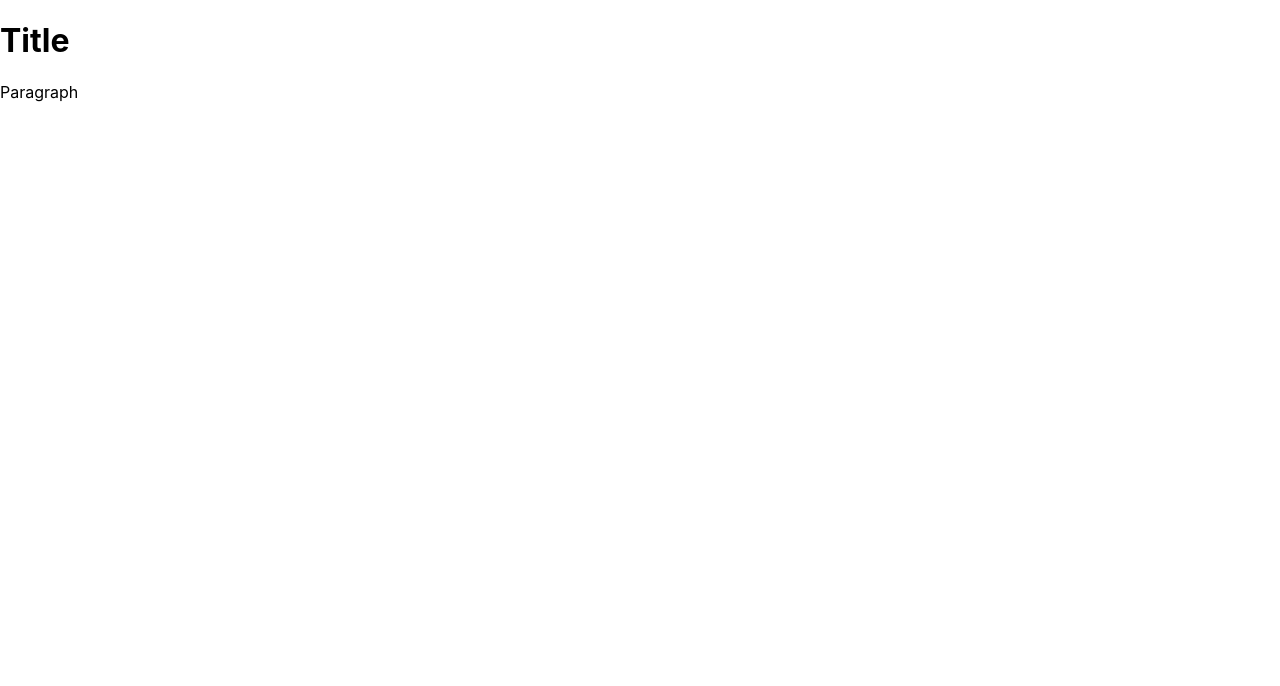
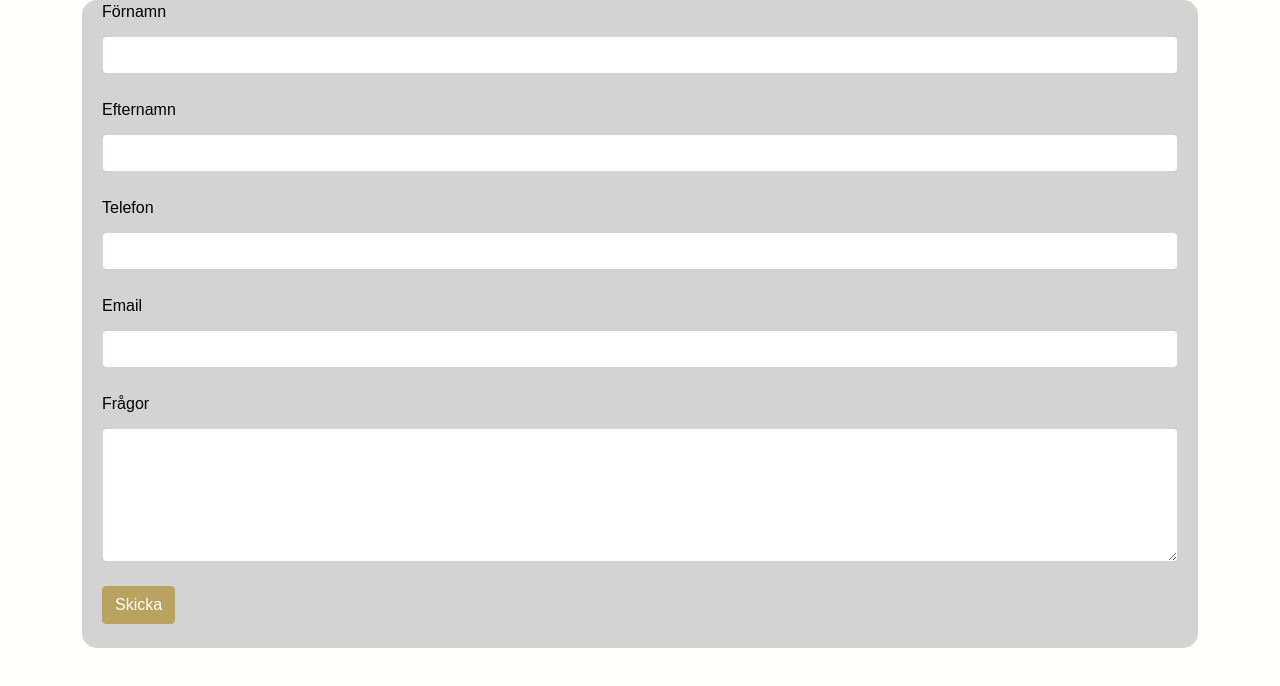
Before and after one commit to jan-beszterda/RealEstate, a React (Create React App) app: page / in a window 1280 px wide. Shown: the top 686 px of the page. Built offline with nearby package versions, Linux system fonts and the light colour scheme.

Commit message:
Created a contact form

```diff
--- a/public/index.html
+++ b/public/index.html
@@ -24,6 +24,12 @@
       work correctly both with client-side routing and a non-root public URL.
       Learn how to configure a non-root public URL by running `npm run build`.
     -->
+    <link
+      href="https://cdn.jsdelivr.net/npm/bootstrap@5.1.3/dist/css/bootstrap.min.css"
+      rel="stylesheet"
+      integrity="sha384-1BmE4kWBq78iYhFldvKuhfTAU6auU8tT94WrHftjDbrCEXSU1oBoqyl2QvZ6jIW3"
+      crossorigin="anonymous"
+    />
     <title>Real Estate AB</title>
   </head>
   <body>
--- a/src/App.js
+++ b/src/App.js
@@ -1,11 +1,11 @@
 import React from "react";
+import ContactForm from "./components/ContactForm";
 
 function App() {
   return (
-    <>
-      <h1>Title</h1>
-      <p>Paragraph</p>
-    </>
+    <div className="container">
+      <ContactForm />
+    </div>
   );
 }
 
--- a/src/components/Button.jsx
+++ b/src/components/Button.jsx
@@ -1,6 +1,6 @@
-const Button = (props) => {
+const Button = ({ className, type, onClick, children }) => {
   return (
-    <button type={props.type} onClick={props.onClick}>
+    <button className={className} type={type} onClick={onClick}>
       {children}
     </button>
   );
--- /dev/null
+++ b/src/components/ContactForm.jsx
@@ -0,0 +1,124 @@
+import { useEffect, useState } from "react";
+import { v4 as uuidv4 } from "uuid";
+import Button from "./Button";
+
+const ContactForm = () => {
+  const [firstName, setFirstName] = useState("");
+  const [lastName, setLastName] = useState("");
+  const [phone, setPhone] = useState("");
+  const [email, setEmail] = useState("");
+  const [message, setMessage] = useState("");
+  const [contacts, setContacts] = useState([]);
+  const [success, setSuccess] = useState(false);
+
+  const handleSubmit = (e) => {
+    e.preventDefault();
+    if (firstName && lastName && phone && email && message) {
+      setContacts([
+        ...contacts,
+        {
+          firstName: firstName,
+          lastName: lastName,
+          phone: phone,
+          email: email,
+          message: message,
+          id: uuidv4(),
+        },
+      ]);
+      setFirstName("");
+      setLastName("");
+      setPhone("");
+      setEmail("");
+      setMessage("");
+      setSuccess(true);
+    }
+  };
+
+  useEffect(() => {
+    localStorage.setItem("Contact", JSON.stringify([...contacts]));
+  }, [contacts]);
+
+  return (
+    <div className="container-sm contact-form">
+      <form onSubmit={handleSubmit}>
+        <div className="row mb-1 mx-2">
+          <label className="form-label px-0" htmlFor="firstName">
+            Förnamn
+          </label>
+        </div>
+        <div className="row mb-4 mx-2">
+          <input
+            className="form-control"
+            name="firstName"
+            type="text"
+            value={firstName}
+            onChange={(e) => setFirstName(e.target.value)}
+          />
+        </div>
+        <div className="row mb-1 mx-2">
+          <label className="form-label px-0" htmlFor="lastName">
+            Efternamn
+          </label>
+        </div>
+        <div className="row mb-4 mx-2">
+          <input
+            className="form-control"
+            name="lastName"
+            type="text"
+            value={lastName}
+            onChange={(e) => setLastName(e.target.value)}
+          />
+        </div>
+        <div className="row mb-1 mx-2">
+          <label className="form-label px-0" htmlFor="phone">
+            Telefon
+          </label>
+        </div>
+        <div className="row mb-4 mx-2">
+          <input
+            className="form-control"
+            name="phone"
+            type="tel"
+            value={phone}
+            onChange={(e) => setPhone(e.target.value)}
+          />
+        </div>
+        <div className="row mb-1 mx-2">
+          <label className="form-label px-0" htmlFor="email">
+            Email
+          </label>
+        </div>
+        <div className="row mb-4 mx-2">
+          <input
+            className="form-control"
+            name="email"
+            type="email"
+            value={email}
+            onChange={(e) => setEmail(e.target.value)}
+          />
+        </div>
+        <div className="row mb-1 mx-2">
+          <label className="form-label px-0" htmlFor="message">
+            Frågor
+          </label>
+        </div>
+        <div className="row mb-4 mx-2">
+          <textarea
+            className="form-control"
+            name="message"
+            type="text"
+            rows={5}
+            value={message}
+            onChange={(e) => setMessage(e.target.value)}
+          />
+        </div>
+        <Button className="btn btn-primary mb-4 ms-2" type="submit">
+          Skicka
+        </Button>
+      </form>
+      {success && <div>Thank you for your message</div>}
+    </div>
+  );
+};
+
+export default ContactForm;
--- a/src/index.css
+++ b/src/index.css
@@ -1,13 +1,36 @@
-body {
-  margin: 0;
-  font-family: -apple-system, BlinkMacSystemFont, 'Segoe UI', 'Roboto', 'Oxygen',
-    'Ubuntu', 'Cantarell', 'Fira Sans', 'Droid Sans', 'Helvetica Neue',
-    sans-serif;
-  -webkit-font-smoothing: antialiased;
-  -moz-osx-font-smoothing: grayscale;
+* {
+  box-sizing: border-box;
 }
 
-code {
-  font-family: source-code-pro, Menlo, Monaco, Consolas, 'Courier New',
-    monospace;
+body {
+  font-family: Arial, Helvetica, sans-serif;
+  color: #000000;
+  background-color: #fffffe;
 }
+
+.btn-primary {
+  transition-duration: 0.4s !important;
+  background-color: #baa360 !important;
+  border: 1px solid #baa360 !important;
+}
+
+.btn-primary:hover,
+.btn-primary:active,
+.btn-primary:visited,
+.btn-primary:focus {
+  background-color: #baa360 !important;
+  border: 1px solid #baa360 !important;
+  box-shadow: none !important;
+  outline: 0 !important;
+}
+
+.btn-primary:hover {
+  background-color: #fffffe !important;
+  color: #000000 !important;
+  border: 1px solid #baa360 !important;
+}
+
+.contact-form {
+  background-color: #d3d3d3;
+  border-radius: 15px;
+}
```
